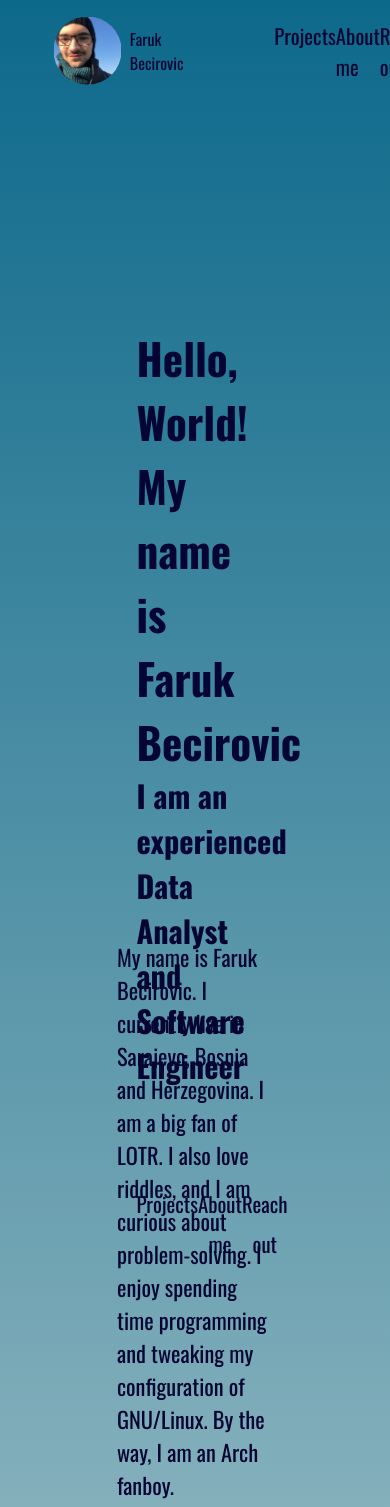
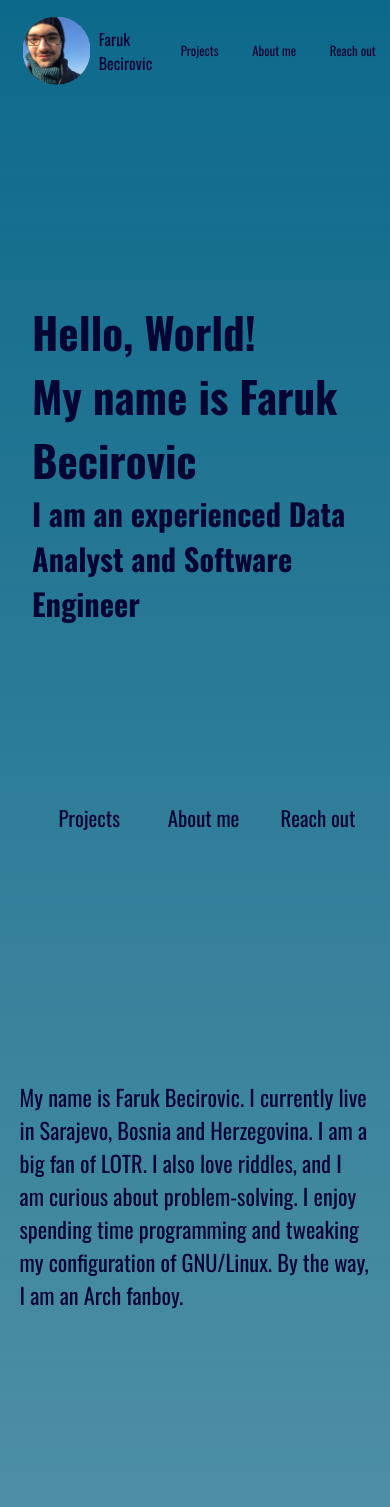
Before and after one commit to faruk-becirovic/faruk, a Next.js app: page / in a window 390 px wide. Shown: the top 1507 px of the page. Built offline with nearby package versions, Linux system fonts and the light colour scheme.

Commit message:
Responsive design

```diff
--- a/styles/Home.module.css
+++ b/styles/Home.module.css
@@ -3,8 +3,8 @@
   flex-direction: column;
   justify-content: space-between;
   align-items: center;
-  padding: 6rem;
-  min-height: 100vh;
+  padding: 2rem; /*alt 6rem */
+  min-height: 70vh;
 }
 
 .navigation {
@@ -252,8 +252,106 @@
 }
 
 /* Mobile */
-@media (max-width: 700px) {
-  .content {
+@media (max-width: 800px) {
+
+    .navLinks {
+	width: 50vw;
+	display: flex;
+	justify-content: space-between;
+    }
+
+    .navLinks a:active {
+	text-decoration: underline
+    }
+
+    .navLinks p {
+	font-size: 0.8rem;
+    }
+
+    .footer {
+	min-height: 100vh;
+	background: rgb(var(--card-rgb));
+	display: flex;
+	flex-direction: column;
+	justify-content: space-around;
+	padding: 3.5%;
+    }
+
+    .footer ul {
+	margin: auto;
+	width: 60vw;
+	list-style-type: none;
+	display: flex;
+	flex-direction: column;
+	justify-content: space-around;
+    }
+
+    .footer a:active {
+	color: rgb(var(--background-end-rgb));
+	text-decoration: underline;
+    }
+
+    .notice p {
+	position: relative;
+	top: -30px;
+	text-align: center;
+	font-size: 0.9rem;
+    }
+
+    .landing{
+	height: 88vh;
+	width: 95vw;
+	margin: auto;
+	display: flex;
+	flex-direction: column;
+	align-content: center;
+	justify-content: space-around;
+    }
+
+    .landingLinks {
+	display: flex;
+	width: 88vw;
+	justify-content: space-between;
+	align-content: center;
+    }
+
+    .about{
+	position: relative;
+	top: 100px;
+	width: 90vw;
+	height: 280vh;
+	display: flex;
+	flex-direction: column;
+	justify-content: space-around;
+    }
+
+    .aboutText {
+	height: 90%;
+	display: flex;
+	flex-direction: column;
+	justify-content: space-around;
+	align-content: center;
+}
+
+    .projectsSection {
+	position: relative;
+	top: 70px;
+	min-height: 150vh;
+	width: 90vw;
+    }
+
+    .projects {
+	position: relative;
+	top: 7%;
+	height: 88%;
+	display: flex;
+	align-items: center;
+	justify-content:space-around;
+	flex-wrap: wrap;
+}
+
+
+    .content {
     padding: 4rem;
   }
 
--- a/styles/globals.css
+++ b/styles/globals.css
@@ -59,7 +59,6 @@ html,
 body {
   max-width: 100vw;
   overflow-x: hidden;
-  font-family: 'Oswald';
 }
 
 body {
```
